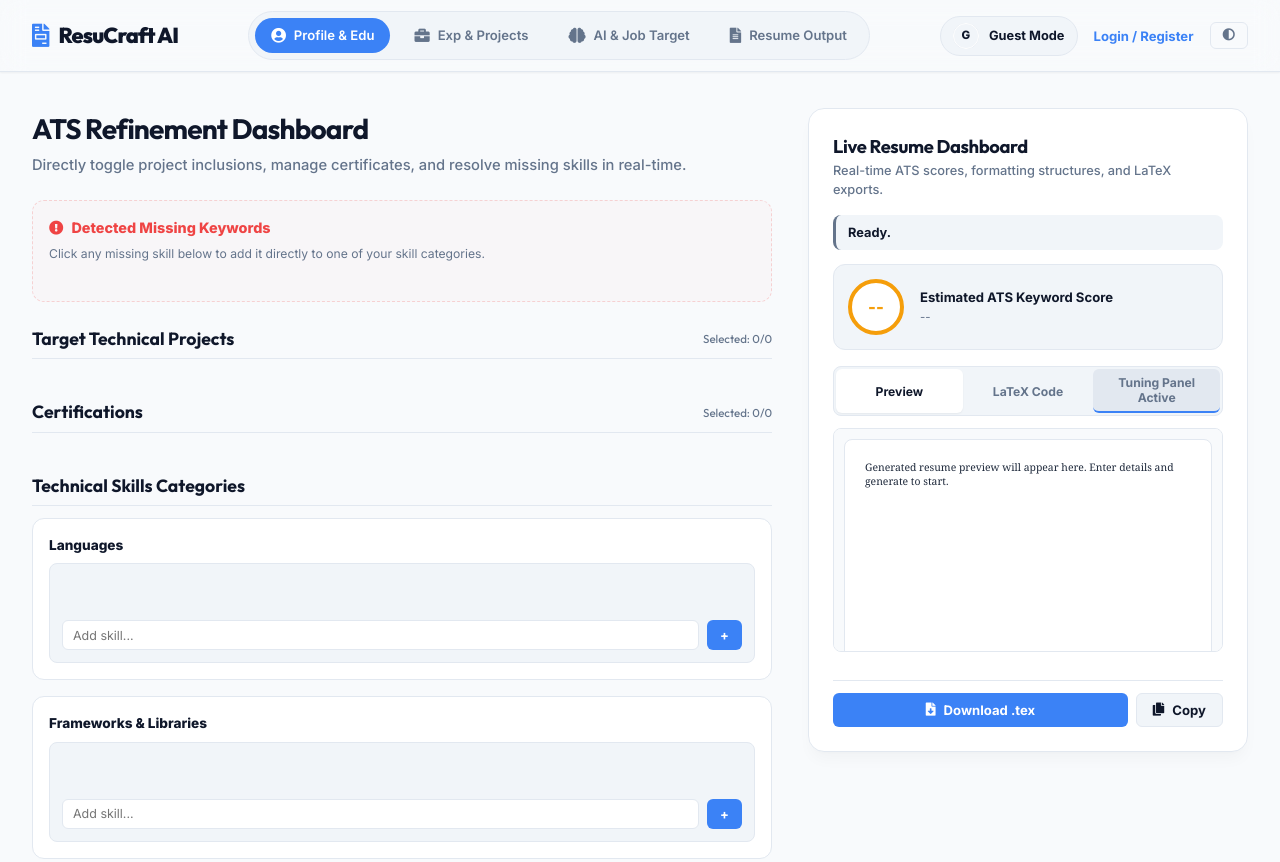
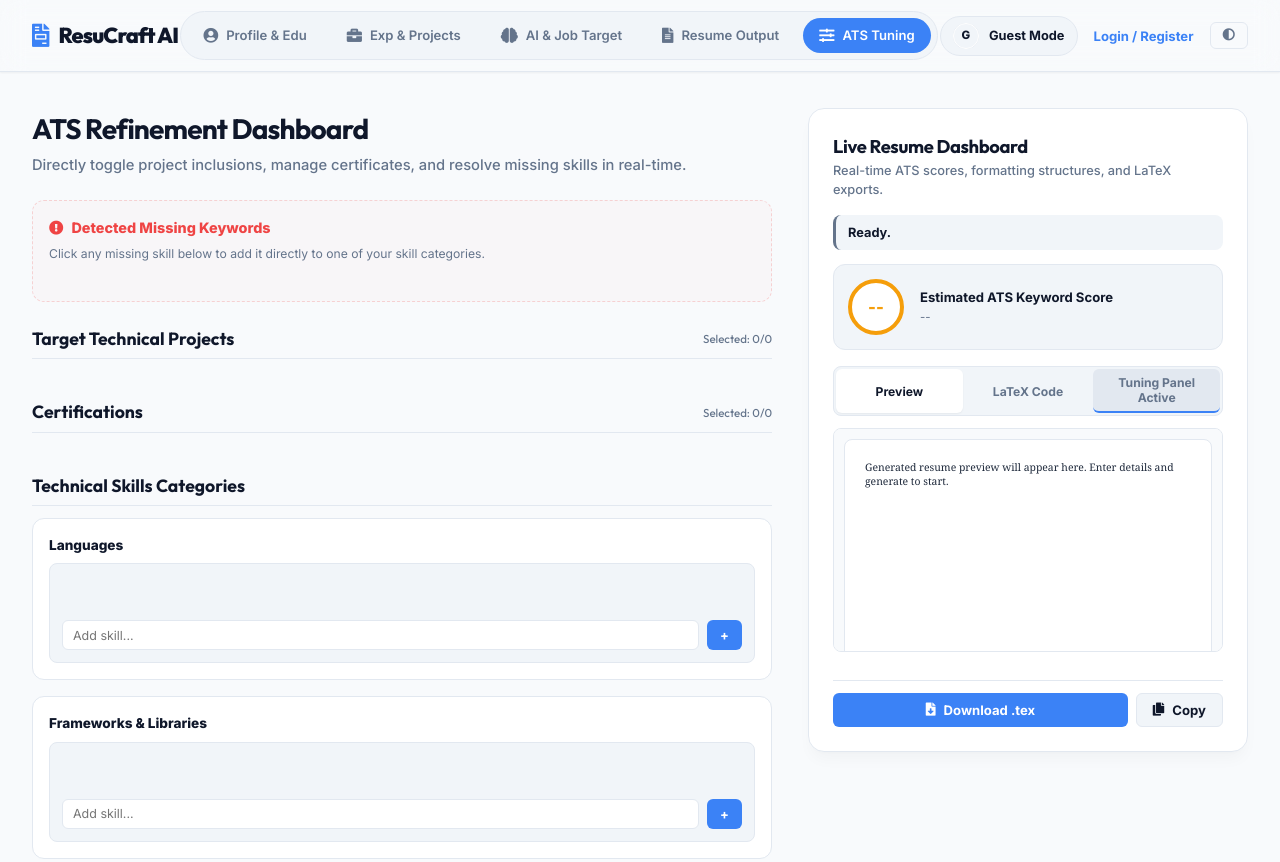
Before and after one commit to Musavvir005/resume-generater, a website: page ai-resume-generator-latex-jd/analysis.html in a window 1280 px wide. Shown: the top 862 px of the page. Drawn offline with Linux system fonts and the light colour scheme.

Commit message:
feat: add Step 5 (ATS Tuning) to horizontal stepper navigation bar across all HTML pages

```diff
--- a/ai-resume-generator-latex-jd/analysis.html
+++ b/ai-resume-generator-latex-jd/analysis.html
@@ -145,6 +145,10 @@
       <a href="output.html" class="menu-item" data-step="4">
         <i class="fas fa-file-alt"></i>
         <span>Resume Output</span>
+      </a>
+      <a href="analysis.html" class="menu-item active" data-step="5">
+        <i class="fas fa-sliders-h"></i>
+        <span>ATS Tuning</span>
       </a>
     </nav>
 
--- a/ai-resume-generator-latex-jd/js/app.js
+++ b/ai-resume-generator-latex-jd/js/app.js
@@ -65,12 +65,12 @@ let draftData = {
   jobDescription: ""
 };
 
-// Step info details
 const STEP_INFO = {
   1: { title: "Create Profile", subtitle: "Provide your base credentials and academic history." },
   2: { title: "Experience & Credentials", subtitle: "Highlight your internships, scientific papers, and projects." },
   3: { title: "Job Target & AI Optimization", subtitle: "Paste the job description and trigger neural resume mapping." },
-  4: { title: "Optimized Resume Output", subtitle: "Download, copy, or print your tailored LaTeX document." }
+  4: { title: "Optimized Resume Output", subtitle: "Download, copy, or print your tailored LaTeX document." },
+  5: { title: "ATS Refinement Dashboard", subtitle: "Directly toggle project inclusions, manage certificates, and resolve missing skills in real-time." }
 };
 
 // Auto-resolve active step based on pathname
@@ -81,6 +81,8 @@ if (path.includes("experience.html")) {
   currentStep = 3;
 } else if (path.includes("output.html")) {
   currentStep = 4;
+} else if (path.includes("analysis.html")) {
+  currentStep = 5;
 } else {
   currentStep = 1;
 }
```
Also changed, not shown: ai-resume-generator-latex-jd/ai.html (+4 -0 lines), ai-resume-generator-latex-jd/experience.html (+4 -0 lines), ai-resume-generator-latex-jd/index.html (+4 -0 lines), ai-resume-generator-latex-jd/output.html (+4 -0 lines).
